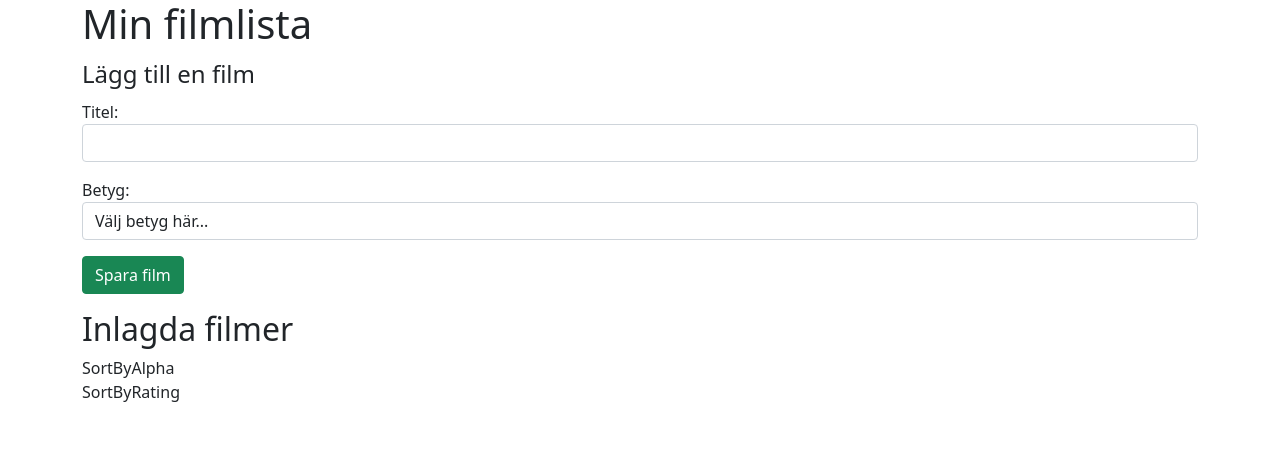
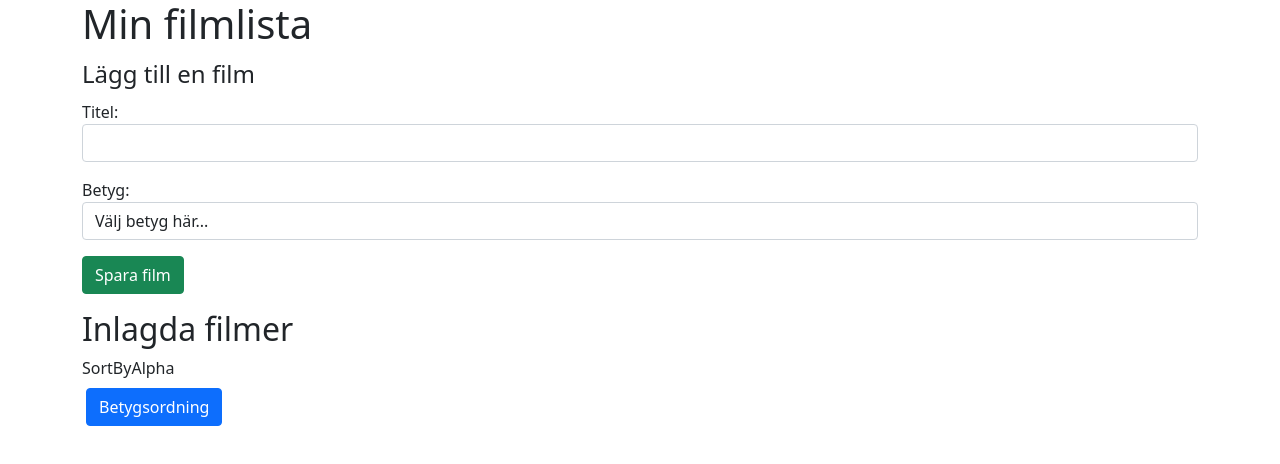
Before and after one commit to Flloyden/JSramverk, a React (Create React App) app in the folder app/: page / in a window 1280 px wide. Shown: the top 464 px of the page. Built offline with nearby package versions, Linux system fonts and the light colour scheme.

Commit message:
Sortera baserat på betyg

```diff
--- a/app/src/SortByRating.js
+++ b/app/src/SortByRating.js
@@ -1,7 +1,17 @@
 import React from 'react'
 
-export default function SortByRating() {
+export default function SortByGrade(props) {
+
+    function sortMovies() {
+      /**
+      * Sorterar listan genom betyg på filmen
+      */
+      let sortedMovieList = props.movies.sort((a, b) => b.rating - a.rating);
+      props.setMovies(Array.from(sortedMovieList))
+    }
+
+  // Returnerar knappen för sortering i alfabetisk ordning
   return (
-    <div>SortByRating</div>
+    <button className="btn btn-primary mt-2 ms-1" onClick={sortMovies}>Betygsordning</button>
   )
 }
```
